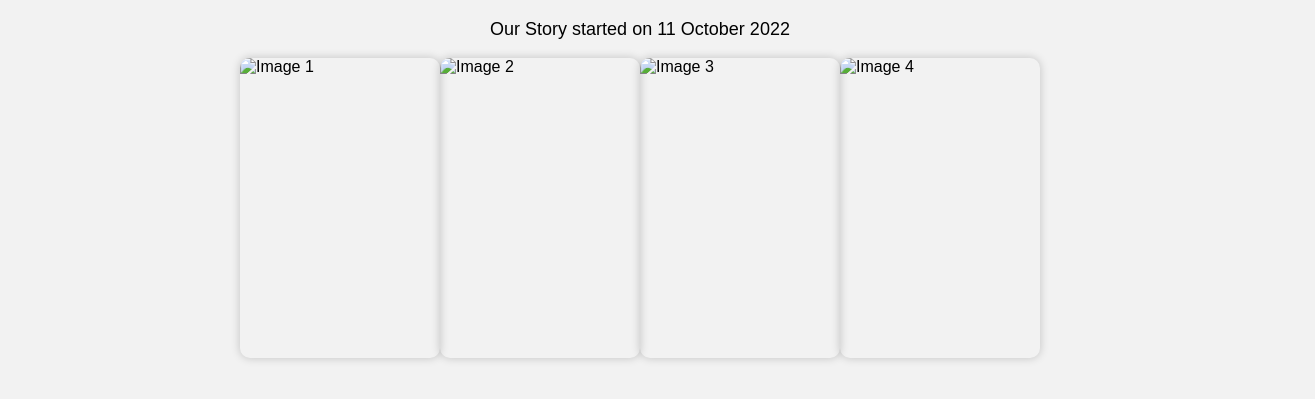
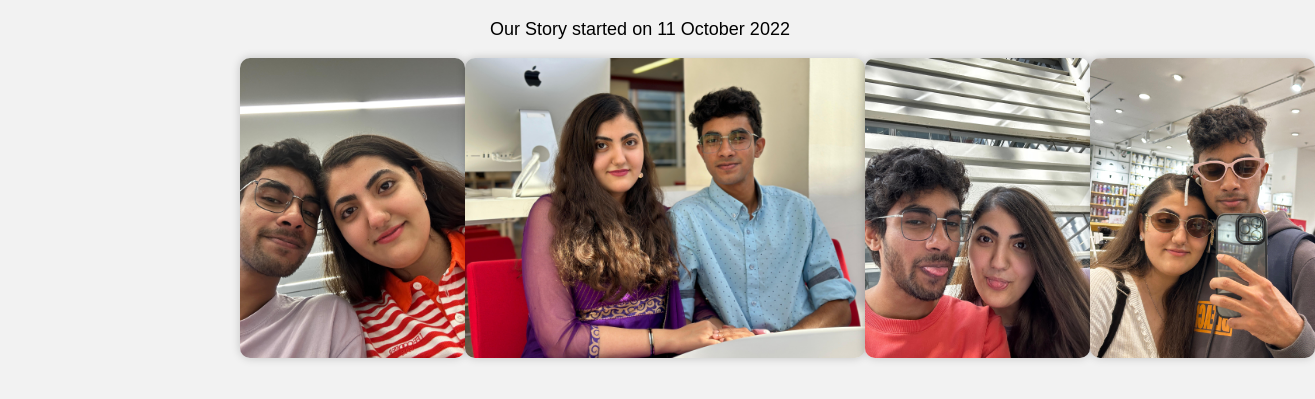
Before and after one commit to ArkenZis/Helium-Forever, a plain HTML site: page index.html in a window 1280 px wide. Shown: the part 61-460 px from the top of the page, 1315 px wide, since content can reach past the window. Drawn offline with Linux system fonts and the light colour scheme; the site is published under a folder, as on GitHub Pages, so addresses that start at the root find nothing.

Commit message:
Removed '/' in image link in html file

```diff
--- a/index.html
+++ b/index.html
@@ -11,10 +11,10 @@
     <h1>Helium Forever</h1>
     <p>Our Story started on 11 October 2022</p>
     <div class="gallery">
-        <img src="/images/1.jpeg" alt="Image 1">
-        <img src="/images/2.jpeg" alt="Image 2">
-        <img src="/images/3.jpeg" alt="Image 3">
-        <img src="/images/4.jpeg" alt="Image 4">
+        <img src="images/1.jpeg" alt="Image 1">
+        <img src="images/2.jpeg" alt="Image 2">
+        <img src="images/3.jpeg" alt="Image 3">
+        <img src="images/4.jpeg" alt="Image 4">
     </div>
 </body>
 
```
